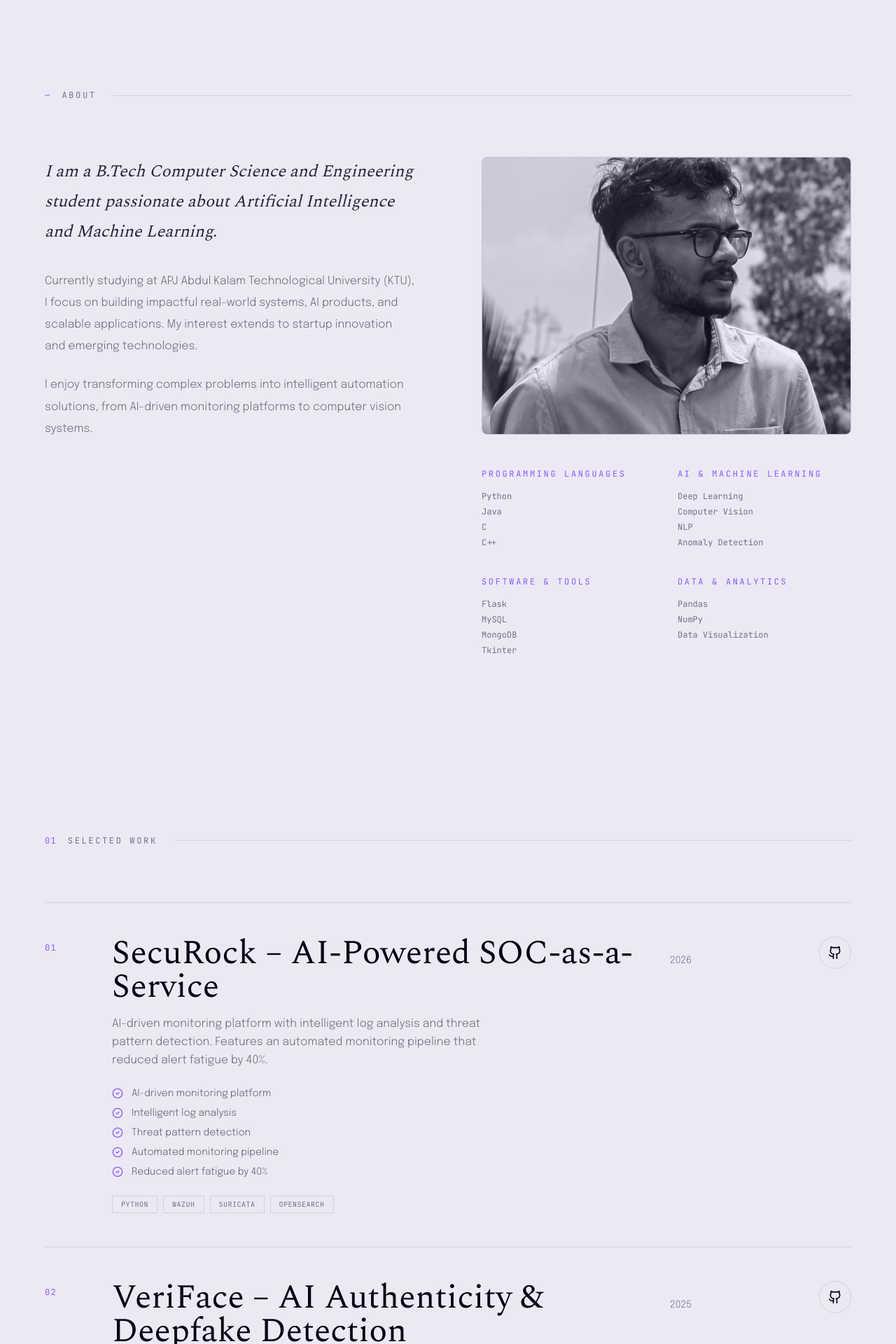
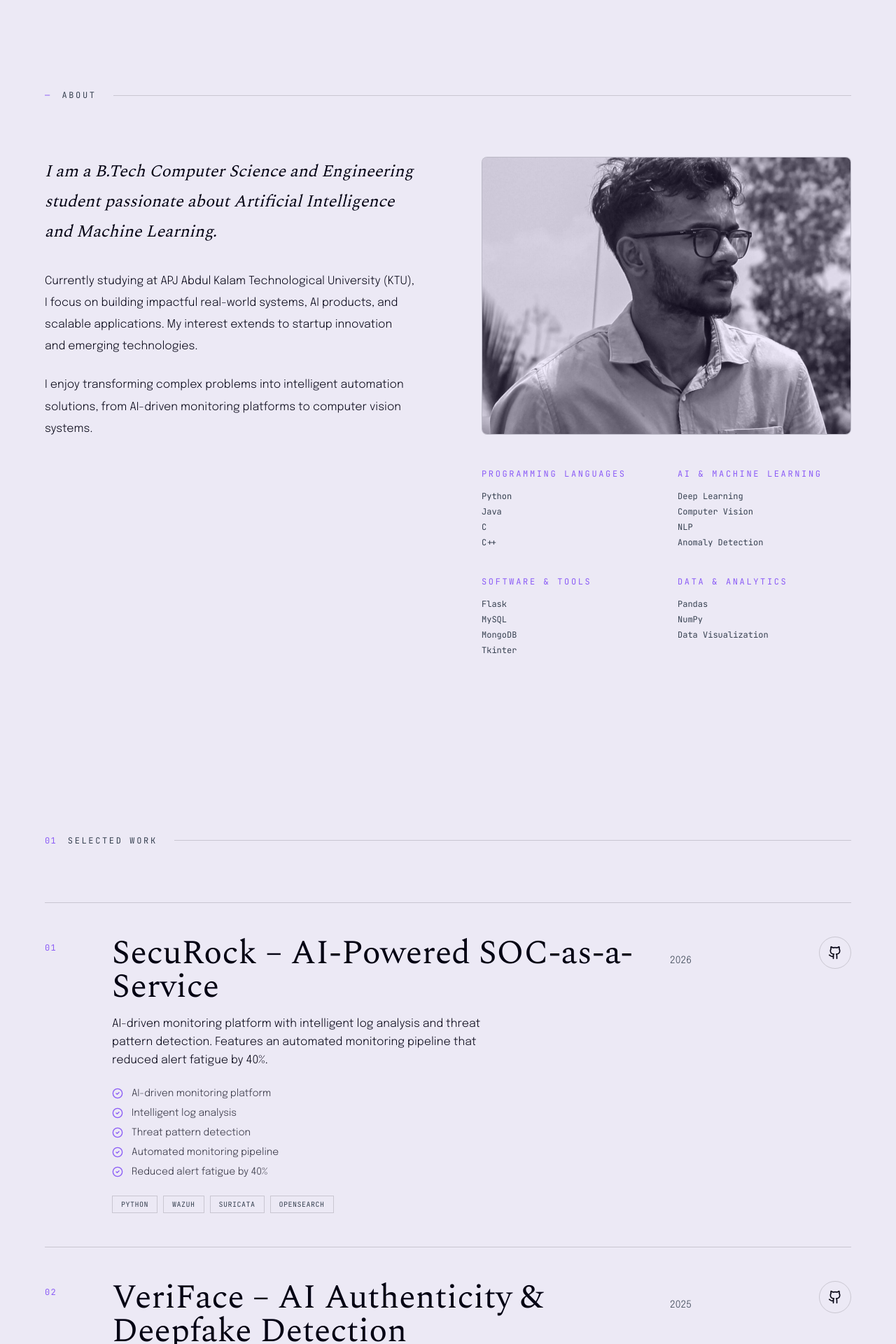
Before and after one commit to sreeram0343/sreeram-portfolio, a Next.js app: page / in a window 1280 px wide. Shown: the part 800-2720 px from the top of the page at 70% size. Built offline with nearby package versions, Linux system fonts and the light colour scheme.

Commit message:
Design: Improve text contrast and profile photo integration

```diff
--- a/app/globals.css
+++ b/app/globals.css
@@ -14,10 +14,10 @@
   --color-accent-foreground: #ffffff;
 
   --color-muted: #dcd9e8;
-  --color-muted-foreground: #717182;
+  --color-muted-foreground: #374151;
 
-  --color-border: rgba(0, 0, 0, 0.1);
-  --color-card: rgba(255, 255, 255, 0.5);
+  --color-border: rgba(0, 0, 0, 0.15);
+  --color-card: rgba(255, 255, 255, 0.6);
   --color-card-foreground: #030213;
 
   --font-mono: var(--font-mono);
--- a/app/page.tsx
+++ b/app/page.tsx
@@ -91,7 +91,7 @@ function Hero() {
         </div>
 
         <div className="pb-1">
-          <p className="font-sans font-light text-foreground/70 text-base md:text-lg leading-[1.85] mb-10">
+          <p className="font-sans font-light text-foreground text-base md:text-lg leading-[1.85] mb-10">
             {siteConfig.description}
           </p>
           <div className="flex items-center gap-6 flex-wrap">
@@ -144,14 +144,14 @@ function About() {
       <SectionMarker num="—" label="About" />
       <div className="grid grid-cols-1 lg:grid-cols-2 gap-16 md:gap-24">
         <div>
-          <p className="font-serif font-light text-xl md:text-2xl leading-[1.8] text-foreground/85 mb-8 italic">
+          <p className="font-serif font-light text-xl md:text-2xl leading-[1.8] text-foreground mb-8 italic">
             I am a B.Tech Computer Science and Engineering student passionate about Artificial Intelligence and Machine Learning.
           </p>
           <div className="space-y-6">
-            <p className="font-sans font-light text-foreground/55 leading-[1.95] text-base">
+            <p className="font-sans font-light text-foreground leading-[1.95] text-base">
               Currently studying at APJ Abdul Kalam Technological University (KTU), I focus on building impactful real-world systems, AI products, and scalable applications. My interest extends to startup innovation and emerging technologies.
             </p>
-            <p className="font-sans font-light text-foreground/55 leading-[1.95] text-base">
+            <p className="font-sans font-light text-foreground leading-[1.95] text-base">
               I enjoy transforming complex problems into intelligent automation solutions, from AI-driven monitoring platforms to computer vision systems.
             </p>
           </div>
@@ -227,13 +227,13 @@ function Work() {
                       {p.date}
                     </span>
                   </div>
-                  <p className="font-sans font-light text-foreground/55 leading-relaxed text-base max-w-xl mb-6">
+                  <p className="font-sans font-light text-foreground leading-relaxed text-base max-w-xl mb-6">
                     {p.description}
                   </p>
 
                   <div className="space-y-2 mb-6">
                     {p.highlights.map((highlight, hIndex) => (
-                        <div key={hIndex} className="flex items-start gap-3 text-sm text-foreground/60 font-light">
+                        <div key={hIndex} className="flex items-start gap-3 text-sm text-foreground/80 font-light">
                             <CheckCircle2 className="w-4 h-4 text-accent shrink-0 mt-0.5" />
                             <span>{highlight}</span>
                         </div>
@@ -245,7 +245,7 @@ function Work() {
                       <span
                         key={tech}
                         className={`font-mono text-[10px] uppercase tracking-wider border px-3 py-1 text-muted-foreground transition-colors duration-300 ${
-                          hovered === i ? "border-accent/25 text-foreground/60" : "border-border"
+                          hovered === i ? "border-accent/25 text-foreground/80" : "border-border"
                         }`}
                       >
                         {tech}
@@ -302,7 +302,7 @@ function Experience() {
               {edu.subInstitution && (
                   <p className="font-mono text-[10px] text-muted-foreground uppercase tracking-widest mb-4">{edu.subInstitution}</p>
               )}
-              <p className="font-sans font-light text-foreground/55 text-sm leading-relaxed">
+              <p className="font-sans font-light text-foreground text-sm leading-relaxed">
                 {edu.description}
               </p>
             </div>
@@ -342,7 +342,7 @@ function CertsAndAchievements() {
                     <ach.icon className="w-5 h-5 text-accent shrink-0" />
                     <h3 className="font-serif text-xl md:text-2xl text-foreground leading-tight">{ach.title}</h3>
                 </div>
-                <p className="font-sans font-light text-foreground/55 text-sm leading-relaxed pl-9">
+                <p className="font-sans font-light text-foreground text-sm leading-relaxed pl-9">
                     {ach.description}
                 </p>
               </div>
@@ -371,7 +371,7 @@ function Contact() {
               <br />
               <em className="text-accent">together.</em>
             </h2>
-            <p className="font-sans font-light text-foreground/55 text-lg leading-[1.85] max-w-md mb-12">
+            <p className="font-sans font-light text-foreground text-lg leading-[1.85] max-w-md mb-12">
               Open to AI/ML, software engineering, internships, collaborations, and innovative technology opportunities. I respond to every thoughtful message.
             </p>
             <div className="flex flex-col gap-6">
@@ -412,7 +412,7 @@ function Contact() {
                         <label className="font-mono text-[10px] text-muted-foreground uppercase tracking-widest">Connect</label>
                         <div className="flex flex-col gap-3">
                             {siteConfig.socials.map(social => (
-                                <a key={social.name} href={social.href} target="_blank" rel="noopener noreferrer" className="flex items-center gap-3 text-sm font-light text-foreground/70 hover:text-accent transition-colors group">
+                                <a key={social.name} href={social.href} target="_blank" rel="noopener noreferrer" className="flex items-center gap-3 text-sm font-light text-foreground hover:text-accent transition-colors group">
                                     <social.icon className="w-4 h-4" />
                                     {social.name}
                                     <ArrowUpRight className="w-3 h-3 opacity-0 group-hover:opacity-100 transition-all" />
@@ -423,7 +423,7 @@ function Contact() {
                     <div className="space-y-4">
                         <label className="font-mono text-[10px] text-muted-foreground uppercase tracking-widest">Links</label>
                         <div className="flex flex-col gap-3">
-                            <a href={siteConfig.resumeUrl} download className="flex items-center gap-3 text-sm font-light text-foreground/70 hover:text-accent transition-colors group">
+                            <a href={siteConfig.resumeUrl} download className="flex items-center gap-3 text-sm font-light text-foreground hover:text-accent transition-colors group">
                                 <FileText className="w-4 h-4" />
                                 Download Resume
                                 <ArrowUpRight className="w-3 h-3 opacity-0 group-hover:opacity-100 transition-all" />
```
